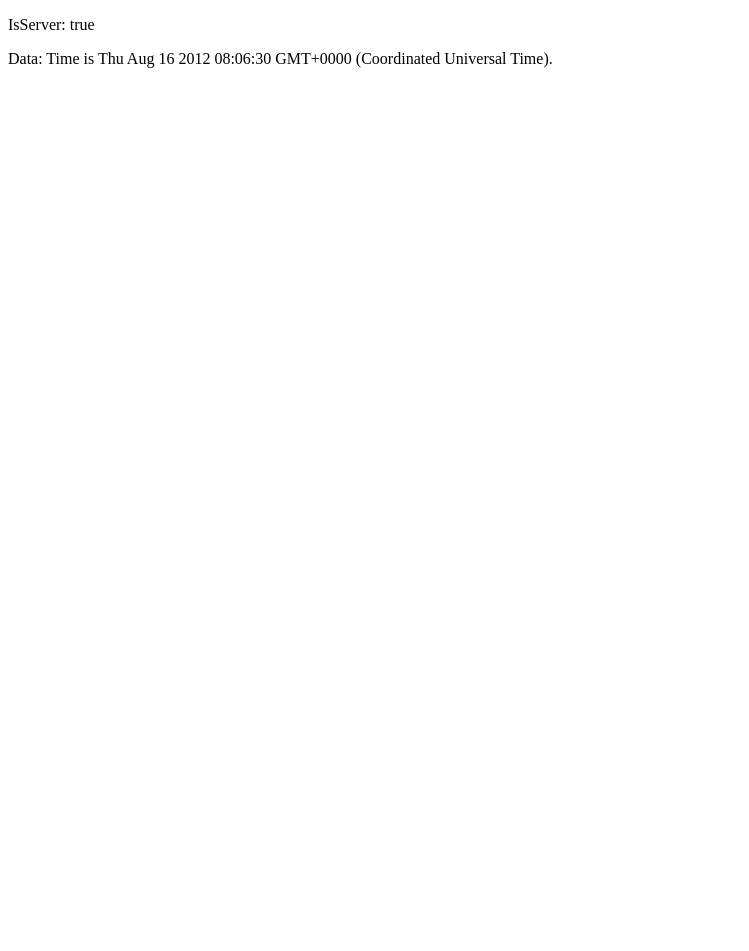
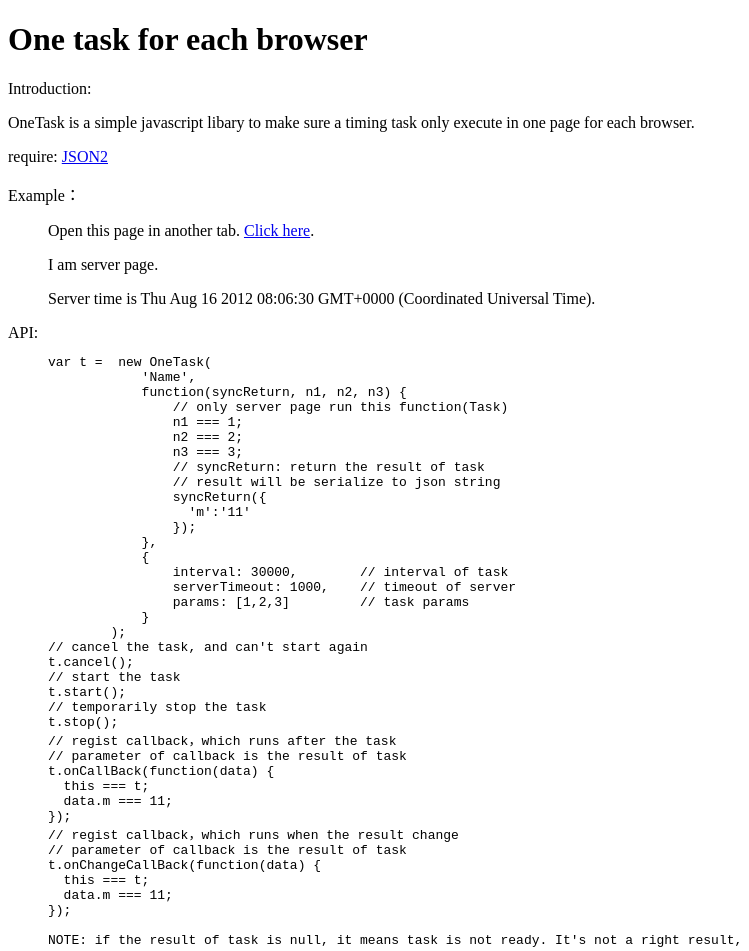
Before and after one commit to zmmbreeze/OneTask, a plain HTML site: page index.html in a window 1280 px wide. Shown: the whole page, without its empty margins (0-749 px from the left). Before the commit the page ends 800 px from the top, so only its background shows below. Drawn offline with Linux system fonts and the light colour scheme.

Commit message:
update index.html and readme

```diff
--- a/OneTask.js
+++ b/OneTask.js
@@ -1,6 +1,7 @@
 /**
  * OneTask
  * Only one task for each browser~
+ * OneTask is a simple javascript libary to make sure a timing task only execute in one page for each browser.
  *
  * @author mzhou
  * @eg  var t =  new OneTask(
--- a/index.html
+++ b/index.html
@@ -5,8 +5,61 @@
   <title>One task for each browser</title>
 </head>
 <body>
-  <p>IsServer: <span id="isServer"></span></p>
-  <p>Data: Time is <span id="time"></span>.</p>
+  <h1>One task for each browser</h1>
+  <dd>
+    <dt>Introduction: </dt>
+    <dl>
+    <p>OneTask is a simple javascript libary to make sure a timing task only execute in one page for each browser.</p>
+    <p>require: <a href="https://github.com/douglascrockford/JSON-js/">JSON2</a></p>
+    </dd>
+    <dt>Example：</dt>
+    <dd>
+      <p>Open this page in another tab. <a href="." target="_blank">Click here</a>.</p>
+      <p><span id="isServer"></span></p>
+      <p>Server time is <span id="time"></span>.</p>
+    </dd>
+    <dt>API: </dt>
+    <dd><pre>var t =  new OneTask(
+            'Name',
+            function(syncReturn, n1, n2, n3) {
+                // only server page run this function(Task)
+                n1 === 1;
+                n2 === 2;
+                n3 === 3;
+                // syncReturn: return the result of task
+                // result will be serialize to json string
+                syncReturn({
+                  'm':'11'
+                });
+            },
+            {
+                interval: 30000,        // interval of task
+                serverTimeout: 1000,    // timeout of server
+                params: [1,2,3]         // task params
+            }
+        );
+// cancel the task, and can't start again
+t.cancel();
+// start the task
+t.start();
+// temporarily stop the task
+t.stop();
+// regist callback，which runs after the task
+// parameter of callback is the result of task
+t.onCallBack(function(data) {
+  this === t;
+  data.m === 11;
+});
+// regist callback，which runs when the result change
+// parameter of callback is the result of task
+t.onChangeCallBack(function(data) {
+  this === t;
+  data.m === 11;
+});
+
+NOTE: if the result of task is null, it means task is not ready. It's not a right result, don't use it;</pre>
+    </dd>
+  </dl>
   <script src="JSON2.js"></script>
   <script src="OneTask.js"></script>
   <script>
@@ -17,7 +70,7 @@
             'Timer',
             function(syncReturn) {
                 flag = true;
-                isServer.innerHTML = 'true';
+                isServer.innerHTML = 'I am server page.';
                 console.log('alive');
                 syncReturn(new Date().toString());
             },
@@ -25,7 +78,7 @@
         );
     task.onChangeCallBack(function(data) {
         if (!flag) {
-            isServer.innerHTML = 'false';
+            isServer.innerHTML = 'I am client page.';
         }
         flag = false;
         time.innerHTML = data;
```
Also changed, not shown: 1 other file.
